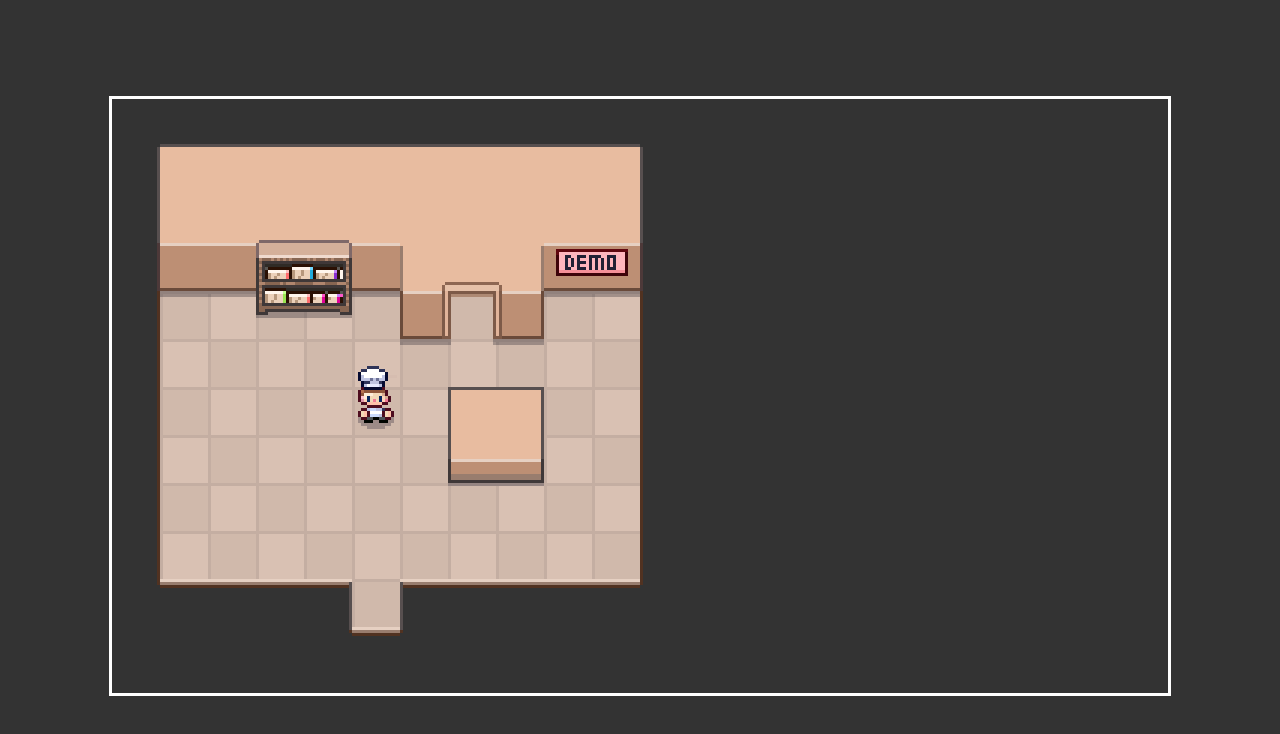
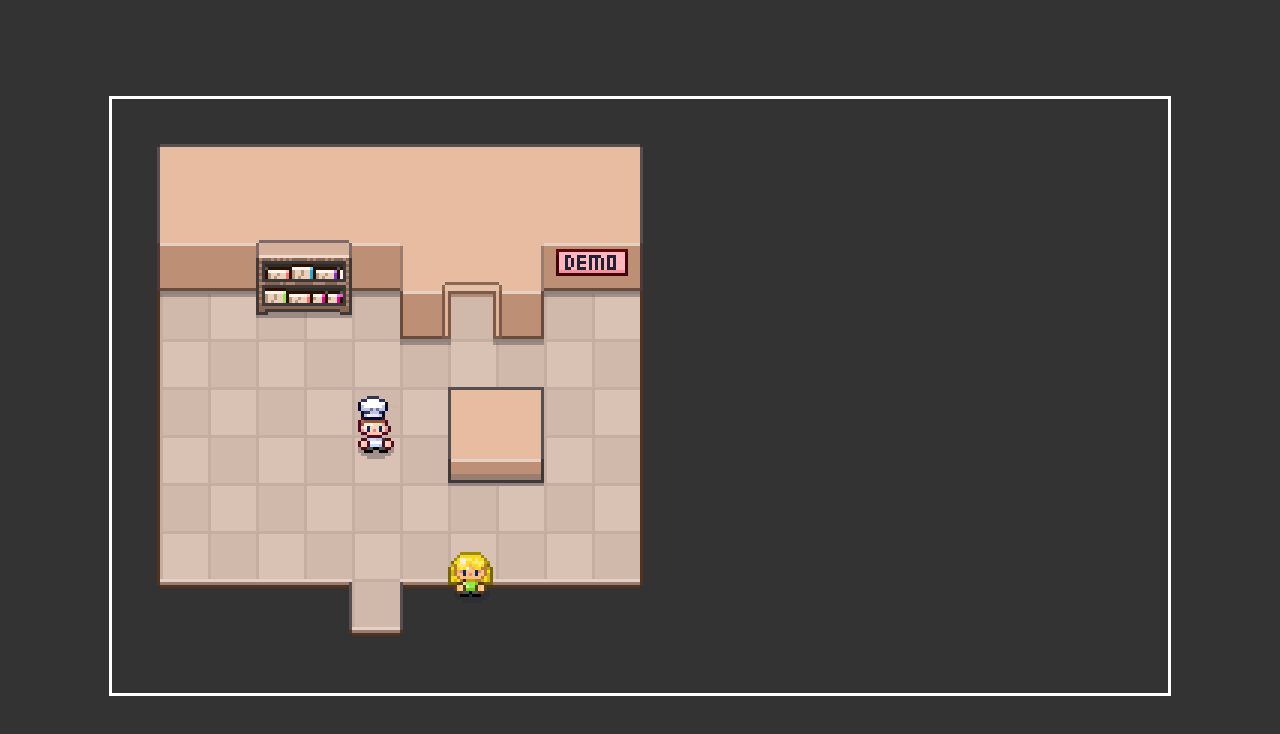
Before and after one commit to chardebeer/pizza-legends, a plain HTML site: page index.html in a window 1280 px wide. Drawn offline with Linux system fonts and the light colour scheme.

Commit message:
Refactor to game objects

```diff
--- /dev/null
+++ b/GameObject.js
@@ -0,0 +1,14 @@
+class GameObject{
+    constructor(config) {
+
+        this.x = config.x || 0;
+        this.y = config.y || 0;
+
+        this.sprite = new Sprite({
+            gameObject: this,
+            src: config.src || "/images/characters/people/hero.png",
+
+        });
+
+    }
+}
--- a/Overworld.js
+++ b/Overworld.js
@@ -13,49 +13,23 @@ class Overworld {
        };
        image.src = "/images/maps/DemoLower.png";
 
-       const x = 5;
-       const y = 6;
+       //Place game objects!
+
+        const hero = new GameObject({
+            x: 5,
+            y: 6,
+        })
+        const npc1 = new GameObject({
+            x: 7,
+            y: 9,
+            src: "/images/characters/people/npc1.png"
+        })
+
+     setTimeout(() => {
+         hero.sprite.draw(this.ctx);
+         npc1.sprite.draw(this.ctx);
+     }, 200)
 
 
-       const shadow = new Image();
-       shadow.onload = () => {
-
-           this.ctx.drawImage(
-               shadow,
-               0, //Left Crop
-               0, //Right Crop
-               32, //Width of Cut
-               32, // Height of Cut
-               x * 16 -8,
-               y * 16 - 18,
-               32,
-               32
-
-           )
-
-       }
-       shadow.src = "/images/characters/shadow.png";
-
-
-       const hero = new Image();
-       hero.onload = () => {
-           //Draw the hero
-
-           this.ctx.drawImage(
-               hero,
-               0, //Left Crop
-               0, //Right Crop
-               32, //Width of Cut
-               32, // Height of Cut
-               x * 16 -8,
-               y * 16 - 18,
-               32,
-               32
-
-           )
-
-       }
-
-       hero.src = "/images/characters/people/hero.png";
     };
 }
--- /dev/null
+++ b/Sprite.js
@@ -0,0 +1,52 @@
+class Sprite {
+    constructor(config) {
+        //Set up the image
+        this.image = new Image();
+        this.image.src = config.src;
+        this.image.onload = () => {
+            this.isLoaded = true;
+        }
+
+        //shadow
+        this.shadow = new Image();
+        this.useShadow = true; // config.useShadow || false;
+        if(this.useShadow) {
+            this.shadow.src = "/images/characters/shadow.png";
+        }
+        this.shadow.onload = () => {
+            this.isShadowLoaded = true;
+        }
+
+        //Configure Animation and Initial State
+        this.animations = config.animations || {
+            idleDown: [
+                [0, 0]
+            ]
+        }
+
+        this.currentAnimation = config.currentAnimation || "idleDown";
+        this.currentAnimationFrame = 0 ;
+
+        //Reference the game object
+
+        this.gameObject = config.gameObject;
+    }
+
+    draw(ctx){
+        const x = this.gameObject.x * 16 - 8;
+        const y = this.gameObject.y * 16 - 8;
+
+        this.isShadowLoaded && ctx.drawImage(
+            this.shadow, x, y
+        )
+
+       this.isLoaded &&  ctx.drawImage(
+            this.image,
+            0,0,
+            32, 32,
+            x,y,
+            32,32
+            )
+
+    }
+}
--- a/index.html
+++ b/index.html
@@ -10,6 +10,9 @@
     <canvas class="game-canvas" width="352" height="198"></canvas>
 <!-- Scripts -->
     <script src="/Overworld.js"></script>
+    <script src="/GameObject.js"></script>
+    <script src="/Sprite.js"></script>
+
     <script src="/init.js"></script>
 
 </div>
```
